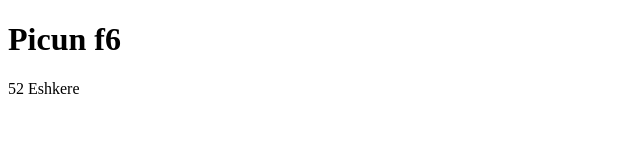
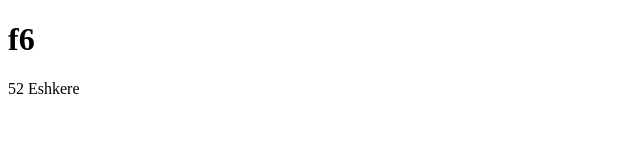
Before and after one commit to Samsahah/Project_1, a plain HTML site: page index.html in a window 1280 px wide. Shown: the whole page, without its empty margins (0-640 px from the left). Drawn offline with Linux system fonts and the light colour scheme.

Commit message:
Фінальні зміни перед підмодулем

```diff
--- a/index.html
+++ b/index.html
@@ -9,7 +9,7 @@
 </head>
 
 <body>
-  <h1>Picun f6</h1>
+  <h1> f6</h1>
   <p>52 Eshkere</p>
 </body>
 
```
